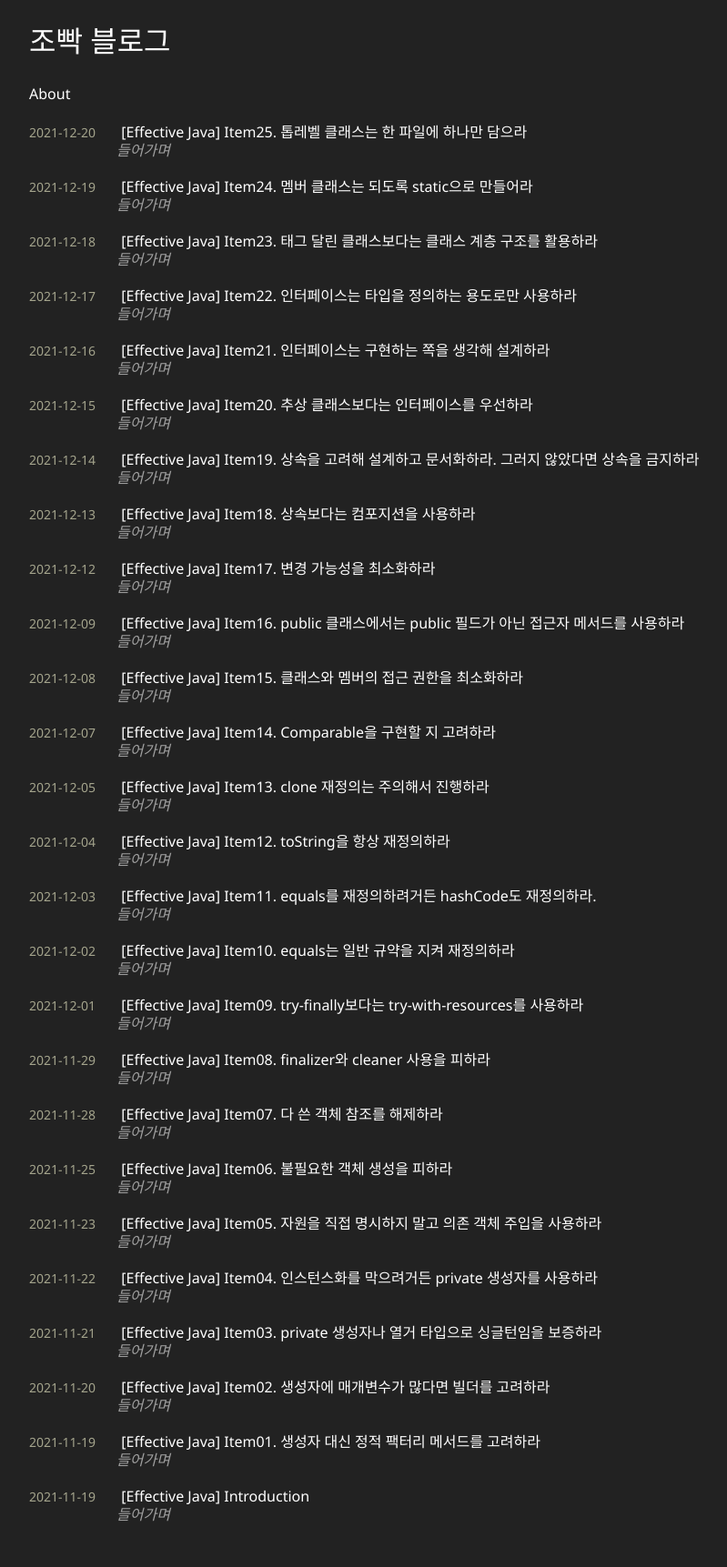
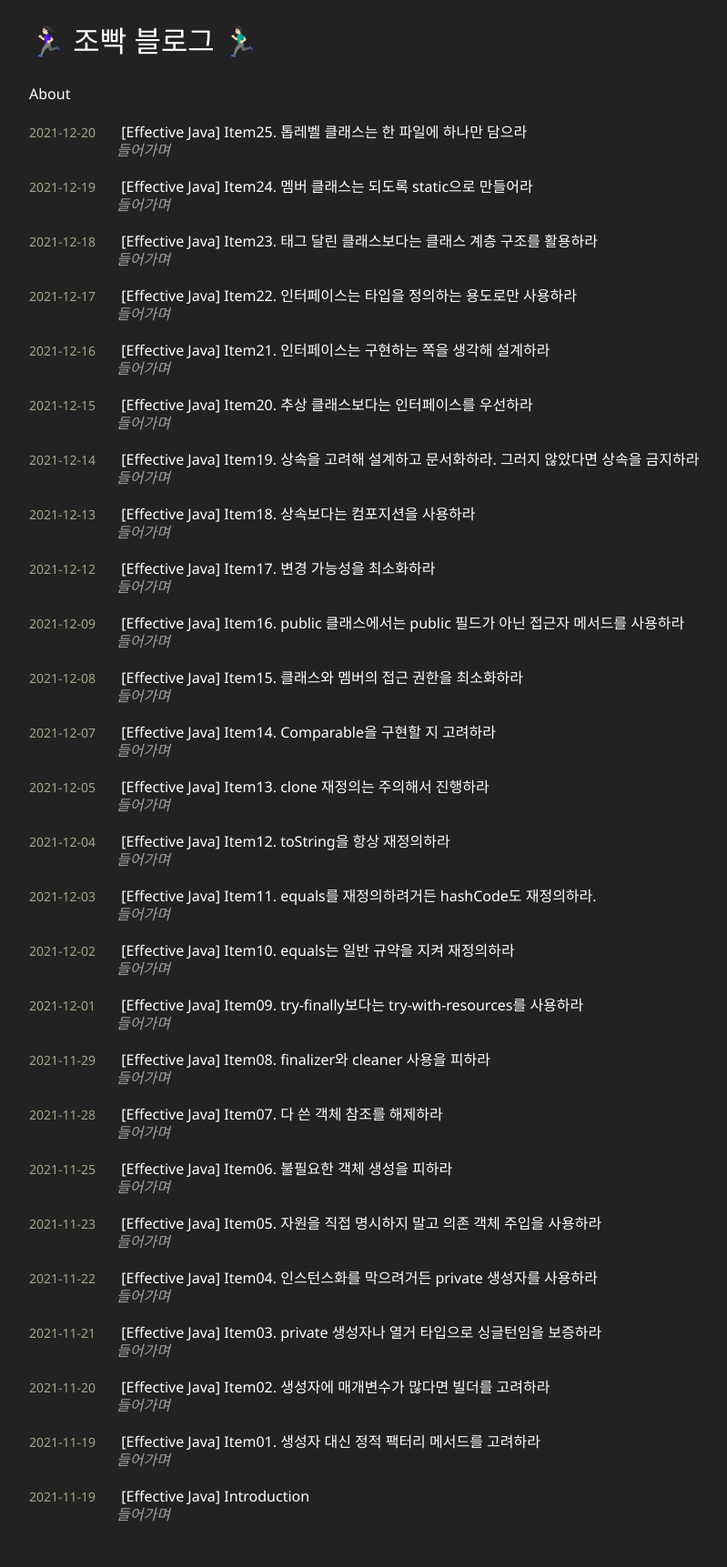
Before and after one commit to jo-pk/jo-pk.github.io, a Jekyll site: the page built from index.html, in a window 1280 px wide. Shown: the whole page at 91% size, without its empty margins (224-1023 px from the left). Built offline with Jekyll 4.4.1, drawn with Linux system fonts in a browser that asks for light colours.

```diff
--- a/_config.yml
+++ b/_config.yml
@@ -1,4 +1,4 @@
-title: 조빡 블로그
+title: 🏃🏻‍♀ 조빡 블로그 🏃🏻‍♂️
 name: 조빡 블로그
 description: 책 읽고 정리해요
 baseurl: ""
```
Also changed, not shown: assets/images/android-chrome-192x192.png, assets/images/android-chrome-512x512.png, assets/images/apple-touch-icon.png, assets/images/favicon-16x16.png, assets/images/favicon-32x32.png, assets/images/favicon.ico, assets/images/mstile-150x150.png, assets/images/site.webmanifest.
